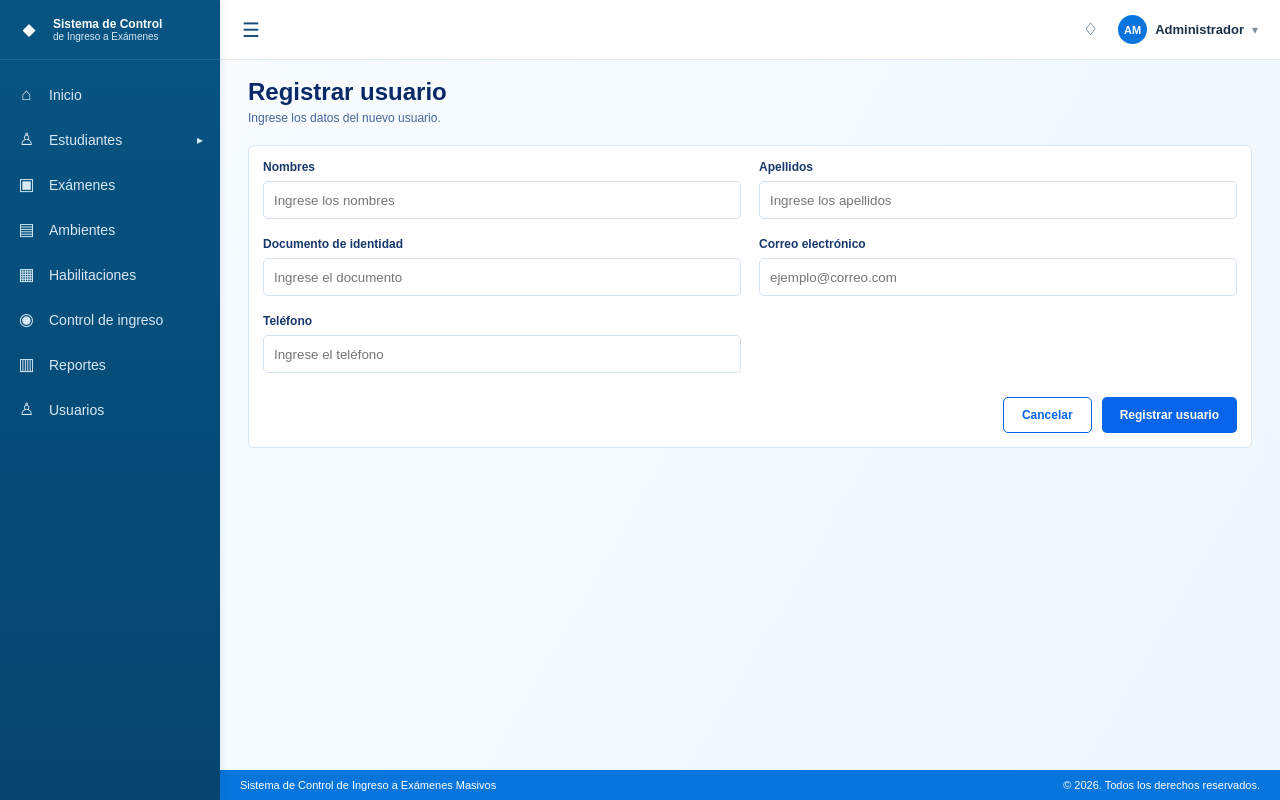
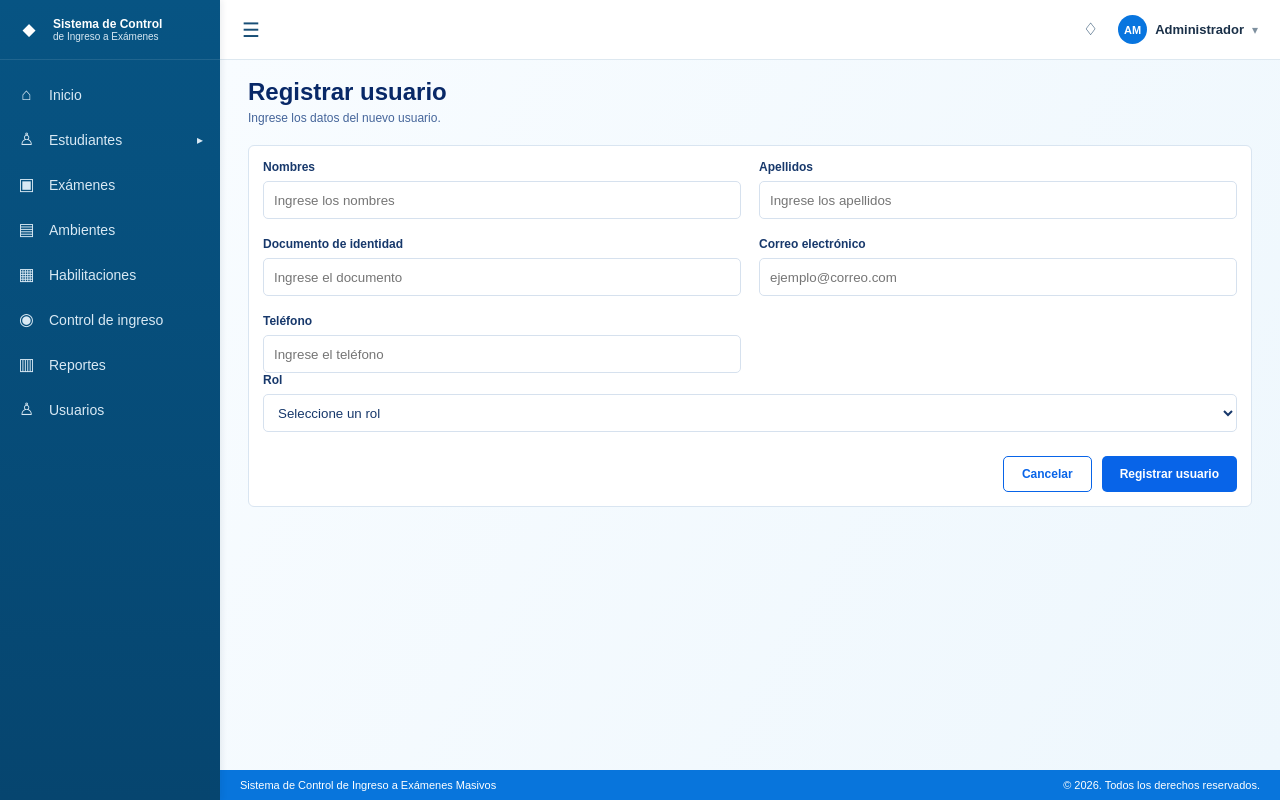
Before and after one commit to LukasQuiroga/Proyecto-TIS, a React (Vite) app in the folder frontend/: page /usuarios/registrar/individual in a window 1280 px wide. Built offline with nearby package versions, Linux system fonts and the light colour scheme.

Commit message:
feat(hus05): agregar seleccion de rol al registro individual

```diff
--- a/frontend/src/pages/usuarios/RegistroIndividual.jsx
+++ b/frontend/src/pages/usuarios/RegistroIndividual.jsx
@@ -1,8 +1,10 @@
+import { useState } from "react";
 import { useNavigate } from "react-router-dom";
 import "./Usuarios.css";
 
 function RegistroIndividual() {
     const navigate = useNavigate();
+    const [rol, setRol] = useState("");
 
     return (
         <div className="usuarios-pagina">
@@ -69,6 +71,25 @@ function RegistroIndividual() {
                         </div>
                     </div>
 
+                    <div className="usuarios-campo">
+                        <label htmlFor="rol">Rol</label>
+
+                        <select
+                            id="rol"
+                            name="rol"
+                            value={rol}
+                            onChange={(event) => setRol(event.target.value)}
+                        >
+                            <option value="">Seleccione un rol</option>
+                            <option value="Administrador">Administrador</option>
+                            <option value="Docente">Docente</option>
+                            <option value="Personal de ingreso">
+                                Personal de ingreso
+                            </option>
+                            <option value="Estudiante">Estudiante</option>
+                        </select>
+                    </div>
+
                     <div className="usuarios-formulario-acciones">
                         <button
                             type="button"
```
